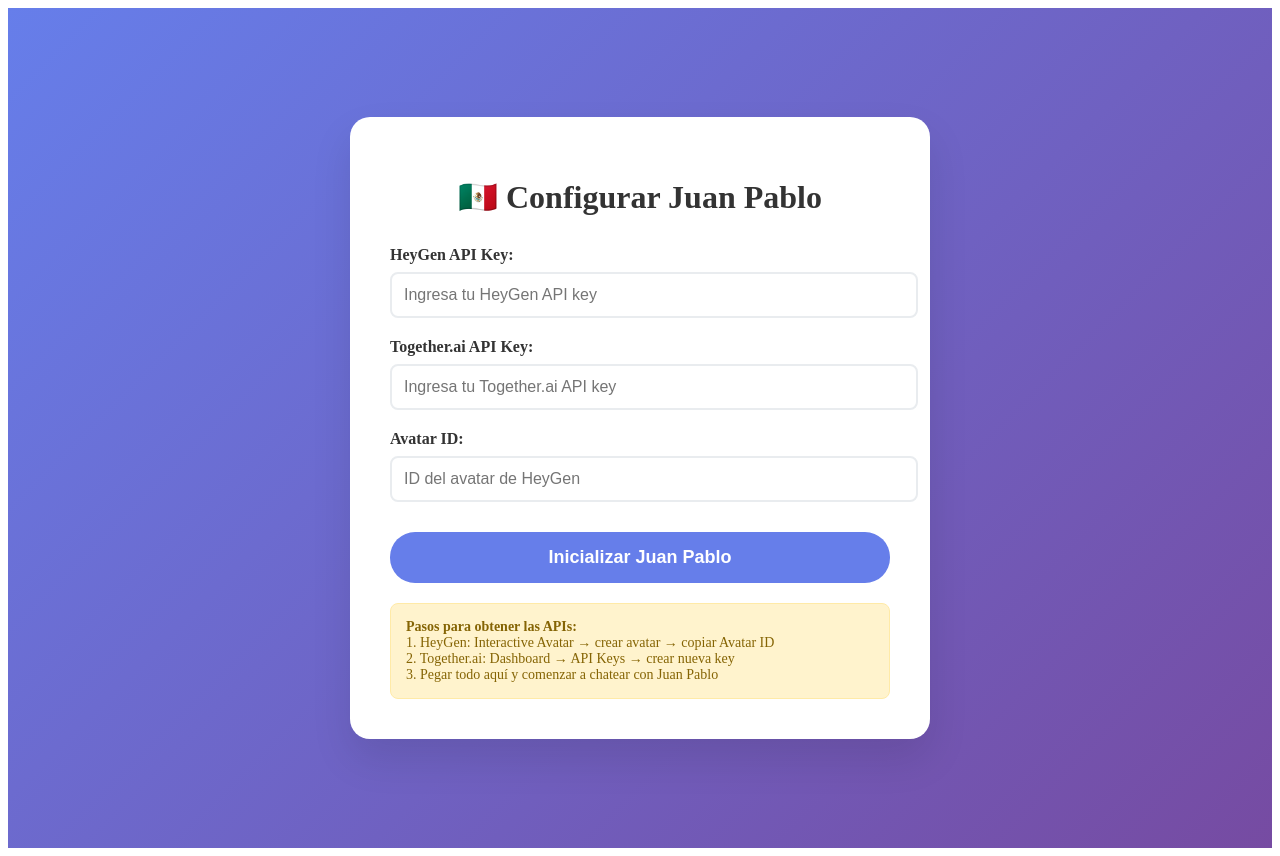
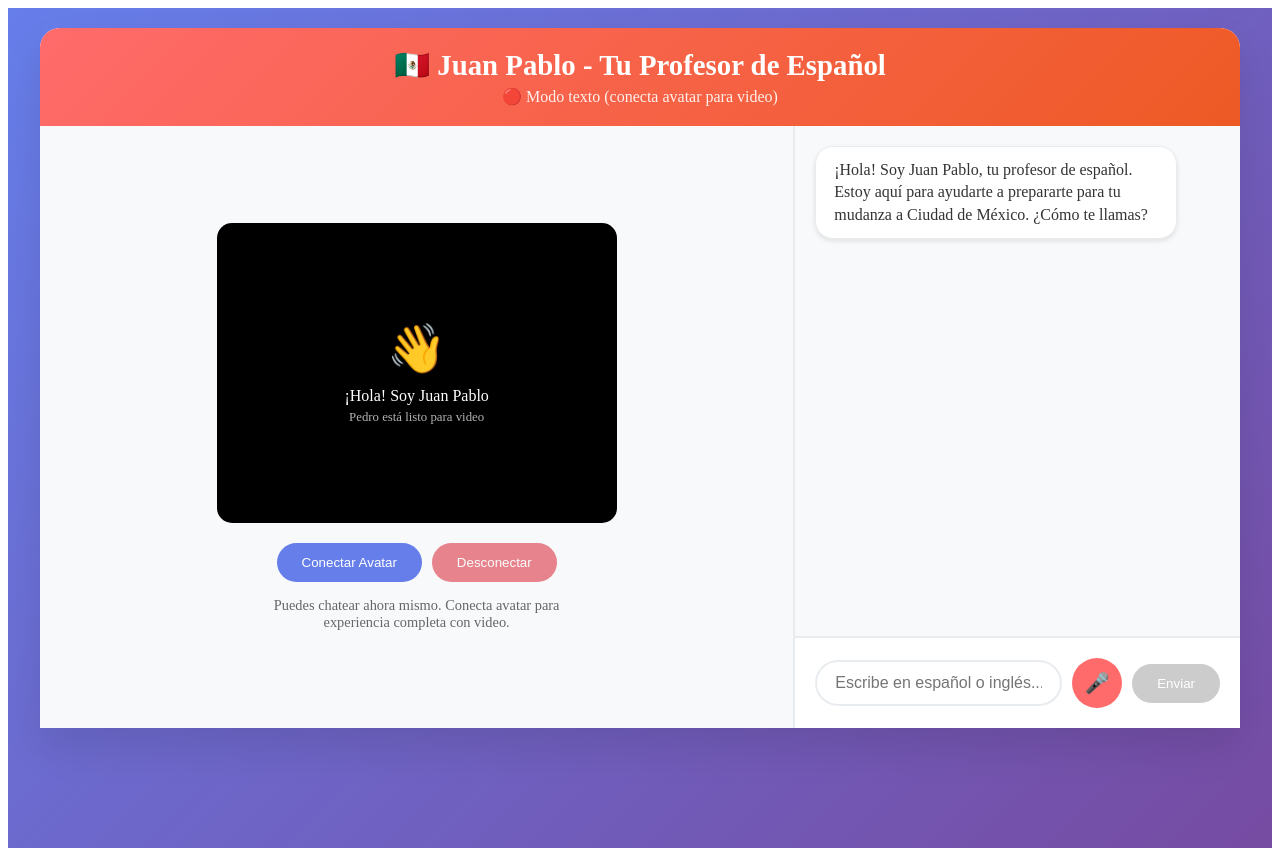
Before and after one commit to Flexasaurusrex/juan-pablo-tutor, a Next.js app: page / in a window 1280 px wide. Built offline with nearby package versions, Linux system fonts and the light colour scheme.

Commit message:
Update index.js

```diff
--- a/pages/index.js
+++ b/pages/index.js
@@ -2,12 +2,6 @@
 import Head from 'next/head';
 
 export default function JuanPablo() {
-  const [config, setConfig] = useState({
-    heygenApiKey: '',
-    togetherApiKey: '',
-    avatarId: ''
-  });
-  const [isConfigured, setIsConfigured] = useState(false);
   const [isConnected, setIsConnected] = useState(false);
   const [messages, setMessages] = useState([
     {
@@ -41,14 +35,6 @@
     }
   }, []);
 
-  const handleConfigure = () => {
-    if (!config.heygenApiKey || !config.togetherApiKey || !config.avatarId) {
-      alert('Por favor, completa todos los campos');
-      return;
-    }
-    setIsConfigured(true);
-  };
-
   const startConversation = async () => {
     try {
       setIsLoading(true);
@@ -57,9 +43,7 @@
         method: 'POST',
         headers: { 'Content-Type': 'application/json' },
         body: JSON.stringify({
-          action: 'start_session',
-          heygenApiKey: config.heygenApiKey,
-          avatarId: config.avatarId
+          action: 'start_session'
         }),
       });
 
@@ -70,11 +54,11 @@
         console.log('HeyGen session started');
       } else {
         console.error('Failed to start session:', data);
-        alert('Error al conectar con Juan Pablo. Verifica tu Avatar ID.');
+        alert('Error al conectar con Juan Pablo. El avatar funcionará en modo texto.');
       }
     } catch (error) {
       console.error('Failed to start conversation:', error);
-      alert('Error al conectar con Juan Pablo');
+      alert('Error al conectar avatar. Juan Pablo funcionará en modo texto.');
     } finally {
       setIsLoading(false);
     }
@@ -86,8 +70,7 @@
         method: 'POST',
         headers: { 'Content-Type': 'application/json' },
         body: JSON.stringify({
-          action: 'stop_session',
-          heygenApiKey: config.heygenApiKey
+          action: 'stop_session'
         }),
       });
 
@@ -106,13 +89,12 @@
     setIsLoading(true);
 
     try {
-      // Get response from Together.ai
+      // Get response from Together.ai (no API key needed - using env vars)
       const chatResponse = await fetch('/api/chat', {
         method: 'POST',
         headers: { 'Content-Type': 'application/json' },
         body: JSON.stringify({
-          message: message,
-          togetherApiKey: config.togetherApiKey
+          message: message
         }),
       });
 
@@ -128,7 +110,6 @@
           headers: { 'Content-Type': 'application/json' },
           body: JSON.stringify({
             action: 'speak',
-            heygenApiKey: config.heygenApiKey,
             text: chatData.reply
           }),
         });
@@ -159,76 +140,6 @@
     }
   };
 
-  if (!isConfigured) {
-    return (
-      <div style={{ minHeight: '100vh', background: 'linear-gradient(135deg, #667eea 0%, #764ba2 100%)', padding: '20px', display: 'flex', alignItems: 'center', justifyContent: 'center' }}>
-        <Head>
-          <title>Juan Pablo - Spanish Tutor</title>
-          <meta name="description" content="AI Spanish tutor for Mexico City preparation" />
-        </Head>
-
-        <div style={{ background: 'white', padding: '40px', borderRadius: '20px', maxWidth: '500px', width: '100%', boxShadow: '0 20px 40px rgba(0,0,0,0.1)' }}>
-          <h1 style={{ textAlign: 'center', marginBottom: '30px', color: '#333', fontSize: '2em' }}>🇲🇽 Configurar Juan Pablo</h1>
-
-          <div style={{ marginBottom: '20px' }}>
-            <label style={{ display: 'block', marginBottom: '8px', fontWeight: 'bold', color: '#333' }}>
-              HeyGen API Key:
-            </label>
-            <input
-              type="password"
-              value={config.heygenApiKey}
-              onChange={(e) => setConfig({...config, heygenApiKey: e.target.value})}
-              style={{ width: '100%', padding: '12px', border: '2px solid #e9ecef', borderRadius: '8px', fontSize: '16px', outline: 'none' }}
-              placeholder="Ingresa tu HeyGen API key"
-            />
-          </div>
-
-          <div style={{ marginBottom: '20px' }}>
-            <label style={{ display: 'block', marginBottom: '8px', fontWeight: 'bold', color: '#333' }}>
-              Together.ai API Key:
-            </label>
-            <input
-              type="password"
-              value={config.togetherApiKey}
-              onChange={(e) => setConfig({...config, togetherApiKey: e.target.value})}
-              style={{ width: '100%', padding: '12px', border: '2px solid #e9ecef', borderRadius: '8px', fontSize: '16px', outline: 'none' }}
-              placeholder="Ingresa tu Together.ai API key"
-            />
-          </div>
-
-          <div style={{ marginBottom: '30px' }}>
-            <label style={{ display: 'block', marginBottom: '8px', fontWeight: 'bold', color: '#333' }}>
-              Avatar ID:
-            </label>
-            <input
-              type="text"
-              value={config.avatarId}
-              onChange={(e) => setConfig({...config, avatarId: e.target.value})}
-              style={{ width: '100%', padding: '12px', border: '2px solid #e9ecef', borderRadius: '8px', fontSize: '16px', outline: 'none' }}
-              placeholder="ID del avatar de HeyGen"
-            />
-          </div>
-
-          <button
-            onClick={handleConfigure}
-            style={{ width: '100%', padding: '15px', background: '#667eea', color: 'white', border: 'none', borderRadius: '25px', fontSize: '18px', fontWeight: 'bold', cursor: 'pointer', transition: 'all 0.3s ease' }}
-            onMouseOver={(e) => e.target.style.background = '#5a6fd8'}
-            onMouseOut={(e) => e.target.style.background = '#667eea'}
-          >
-            Inicializar Juan Pablo
-          </button>
-
-          <div style={{ marginTop: '20px', padding: '15px', background: '#fff3cd', border: '1px solid #ffeaa7', borderRadius: '8px', fontSize: '14px', color: '#856404' }}>
-            <strong>Pasos para obtener las APIs:</strong><br/>
-            1. HeyGen: Interactive Avatar → crear avatar → copiar Avatar ID<br/>
-            2. Together.ai: Dashboard → API Keys → crear nueva key<br/>
-            3. Pegar todo aquí y comenzar a chatear con Juan Pablo
-          </div>
-        </div>
-      </div>
-    );
-  }
-
   return (
     <div style={{ minHeight: '100vh', background: 'linear-gradient(135deg, #667eea 0%, #764ba2 100%)', padding: '20px' }}>
       <Head>
@@ -241,7 +152,7 @@
         <div style={{ background: 'linear-gradient(135deg, #ff6b6b, #ee5a24)', color: 'white', padding: '20px', textAlign: 'center', borderRadius: '20px 20px 0 0' }}>
           <h1 style={{ fontSize: '1.8em', margin: 0 }}>🇲🇽 Juan Pablo - Tu Profesor de Español</h1>
           <div style={{ opacity: 0.9, marginTop: '5px' }}>
-            {isConnected ? '🟢 Conectado con avatar' : '🔴 Solo texto (avatar desconectado)'}
+            {isConnected ? '🟢 Avatar conectado' : '🔴 Modo texto (conecta avatar para video)'}
           </div>
         </div>
 
@@ -259,7 +170,7 @@
                 <div style={{ textAlign: 'center' }}>
                   <div style={{ fontSize: '3em', marginBottom: '10px' }}>👋</div>
                   <div>¡Hola! Soy Juan Pablo</div>
-                  <div style={{ fontSize: '0.8em', opacity: 0.7, marginTop: '5px' }}>Presiona "Conectar Avatar" para video</div>
+                  <div style={{ fontSize: '0.8em', opacity: 0.7, marginTop: '5px' }}>Pedro está listo para video</div>
                 </div>
               )}
             </div>
@@ -302,7 +213,7 @@
             <div style={{ marginTop: '15px', fontSize: '0.9em', color: '#666', textAlign: 'center', maxWidth: '350px' }}>
               {isConnected ?
                 'Avatar conectado. Juan Pablo puede hablar y gesticular.' :
-                'Puedes chatear sin avatar. Conecta para experiencia completa con video.'
+                'Puedes chatear ahora mismo. Conecta avatar para experiencia completa con video.'
               }
             </div>
           </div>
```
